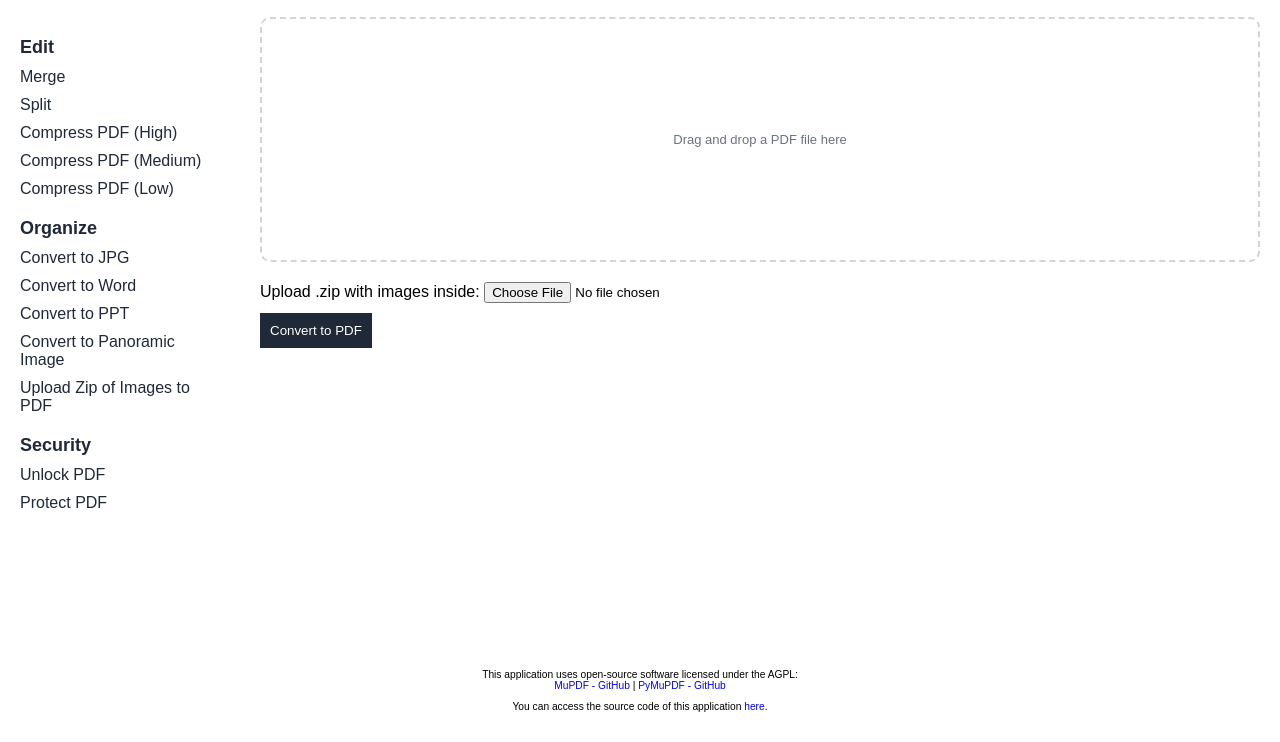
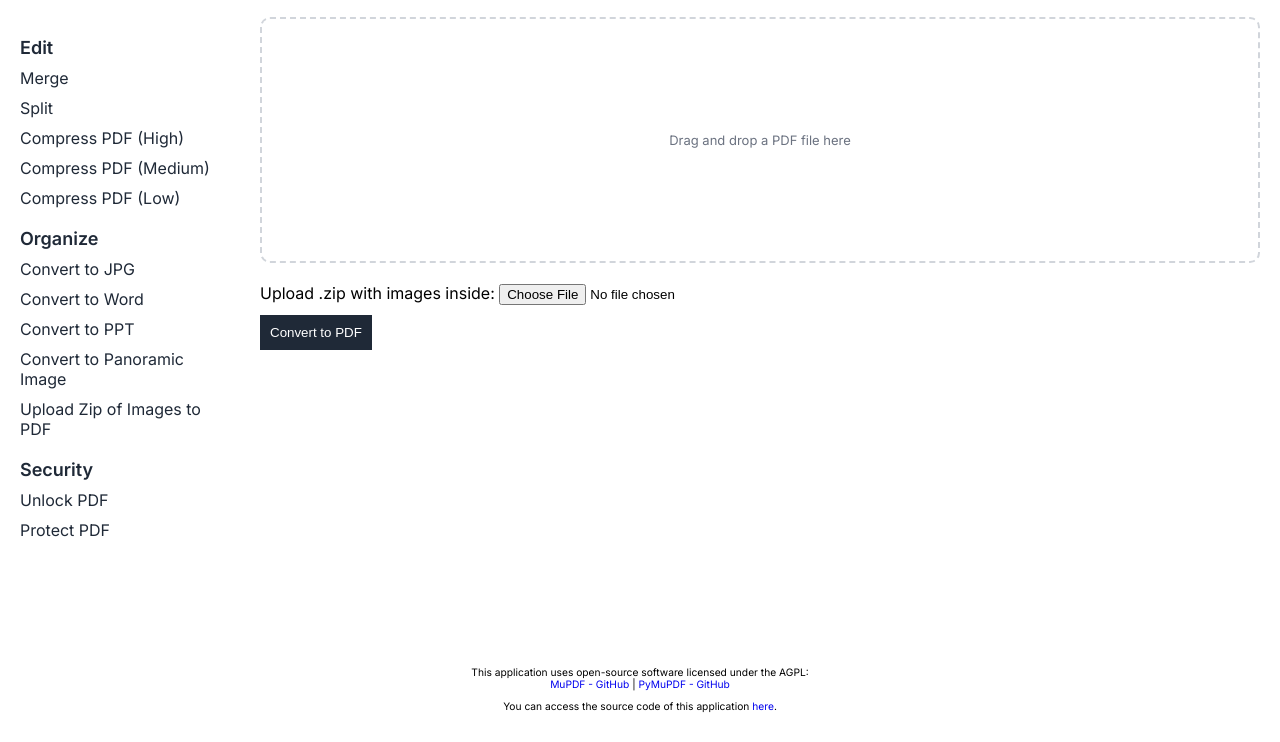
Before and after one commit to Calum-Kerr/snackpdf-python, a plain HTML site: page pdf_to_image/templates/index.html in a window 1280 px wide. Shown: the part 58-800 px from the top of the page. Drawn offline with Linux system fonts and the light colour scheme.

Commit message:
changed font to inter

```diff
--- a/pdf_to_image/templates/index.html
+++ b/pdf_to_image/templates/index.html
@@ -4,13 +4,15 @@
     <meta charset="UTF-8">
     <meta name="viewport" content="width=device-width, initial-scale=1.0">
     <title>SnackPDF</title>
+    <link href="https://fonts.googleapis.com/css2?family=Inter:wght@400;600&display=swap" rel="stylesheet">
+
     <style>
         body {
             display: flex;
             flex-direction: column;
             margin: 0;
             min-height: 100vh;
-            font-family: Arial, sans-serif;
+            font-family: Inter, sans-serif;
             background-color: #f8f9fa;
         }
         header {
```
